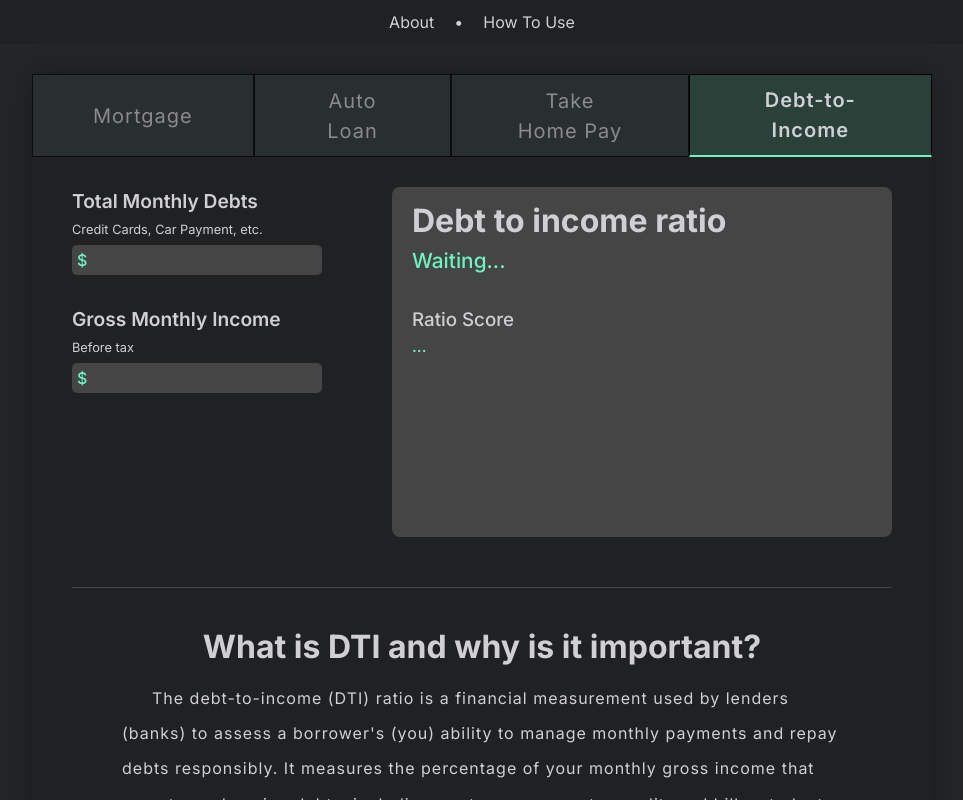
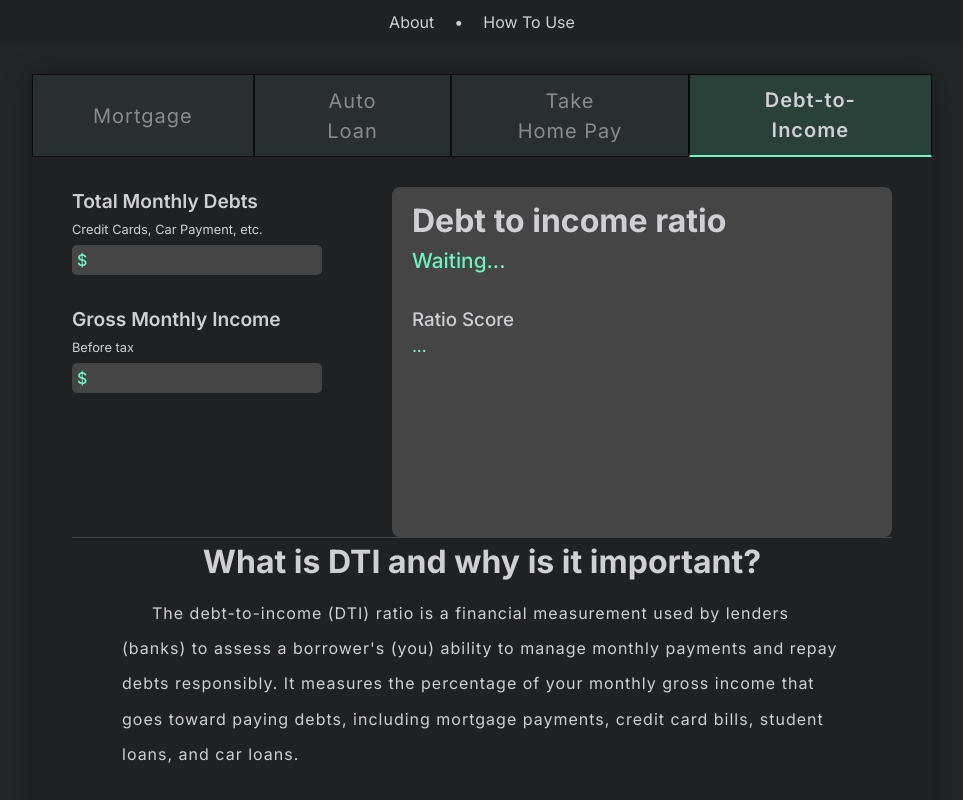
Before and after one commit to Corvus-JSDev/WiseWealth, a React (Vite) app: page / in a window 1280 px wide. Both pictures are taken after a click on the button "Debt-to-Income". Shown: the top 800 px of the page, without its empty margins (158-1121 px from the left). Built offline with nearby package versions, Linux system fonts and the light colour scheme.

Commit message:
Update style.module.css

```diff
--- a/src/shared/Components/Calc-Container/style.module.css
+++ b/src/shared/Components/Calc-Container/style.module.css
@@ -60,7 +60,7 @@ input[type="number"] {
 	margin-bottom: 10px;
 	text-align: center;
 }
-.dtiContainer hr {
+hr {
 	margin-top: 50px;
 	margin-bottom: 35px;
 
```
